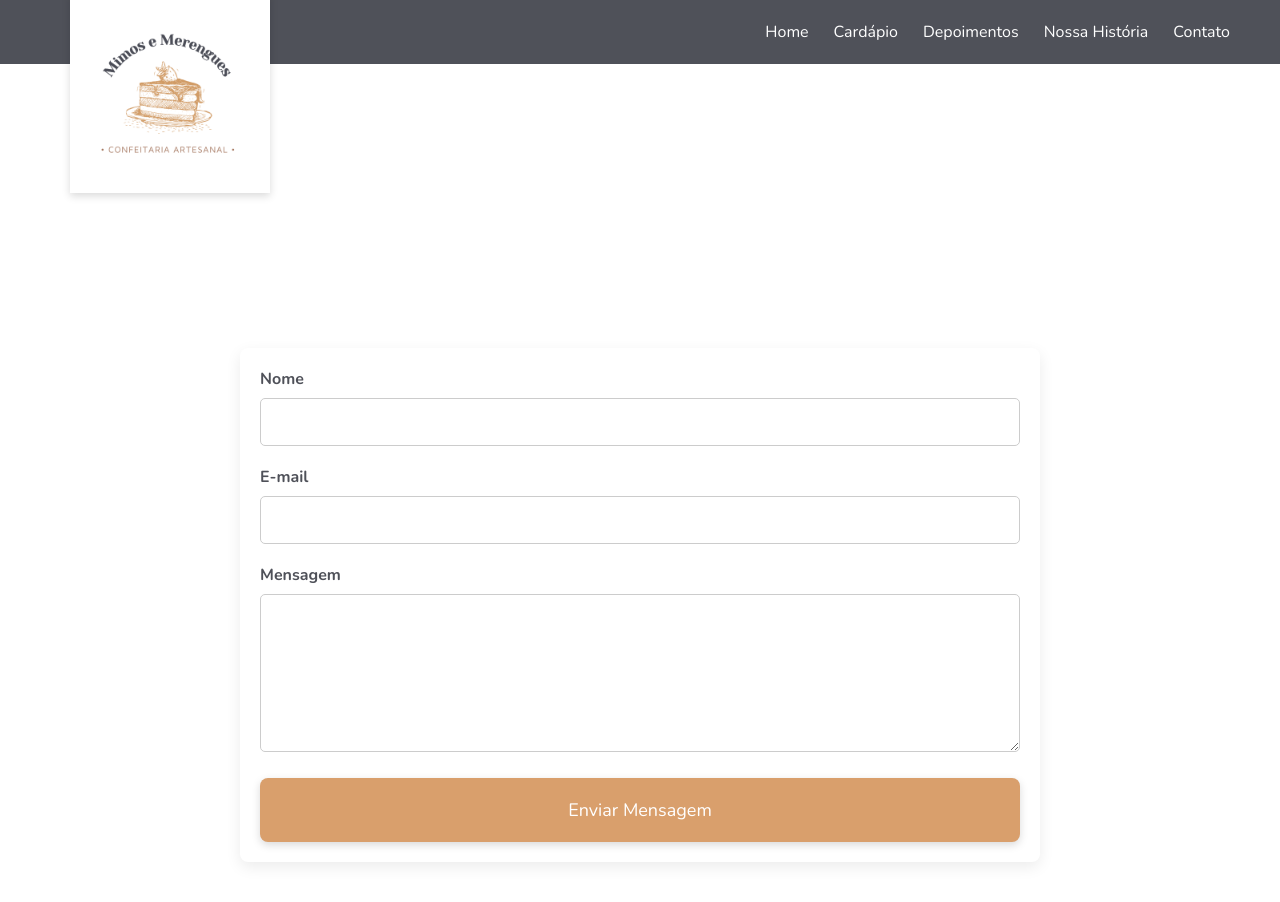
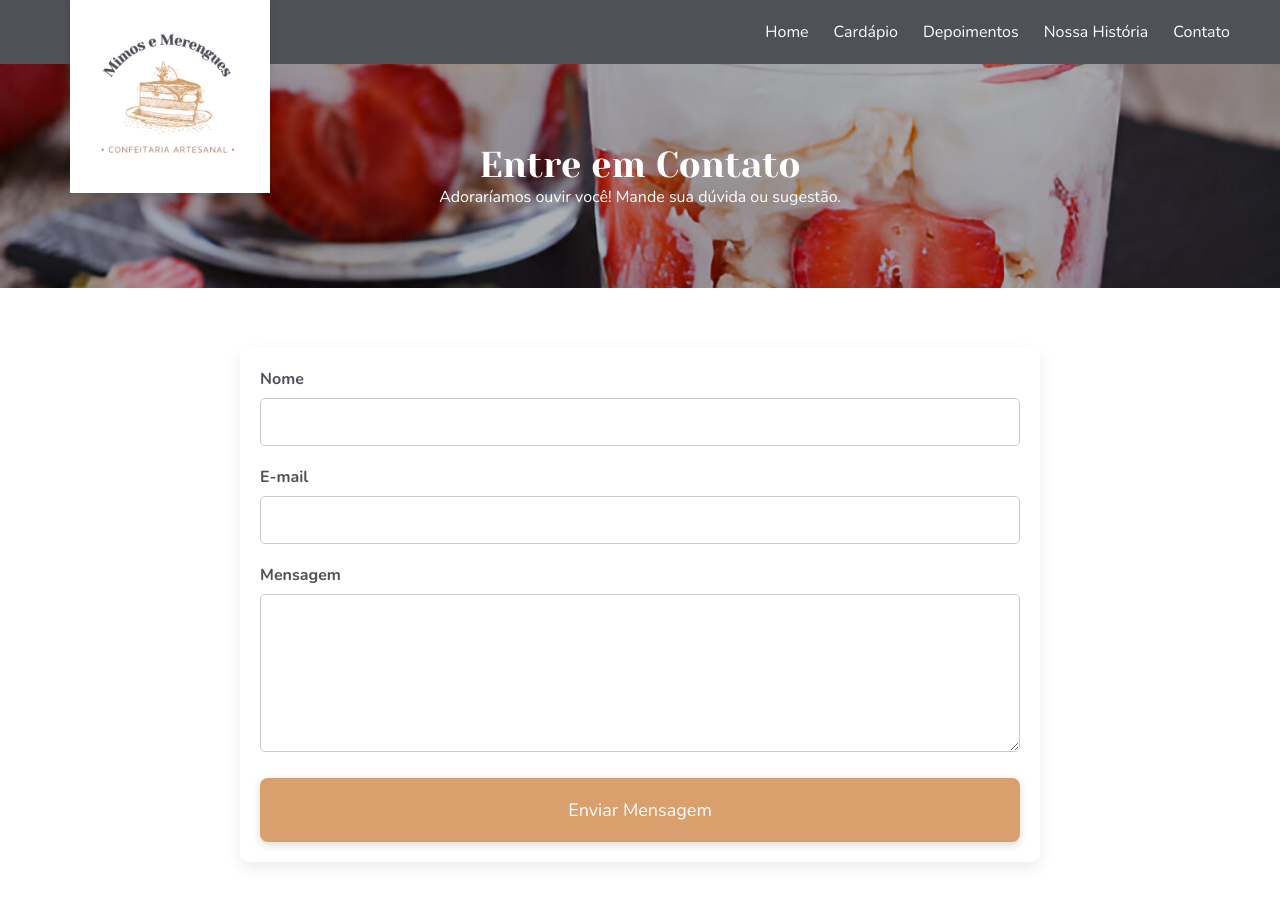
Before and after one commit to Bruno-Candido-de-Oliveira/Mimos-e-Merengues, a plain HTML site: page contato.html in a window 1280 px wide. Shown: the top 902 px of the page. Drawn offline with nearby package versions, Linux system fonts and the light colour scheme.

Commit message:
Update contato.css

```diff
--- a/Css/contato.css
+++ b/Css/contato.css
@@ -60,7 +60,7 @@ header nav a:hover {
   width: 100%;
   align-items: center;
   text-align: center;
-  background-image: url(/Assets/slide.jpg);
+  background-image: url("../Assets/slide-1.jpg");
   background-repeat: no-repeat;
   background-size: cover;
   background-position: center;
```
